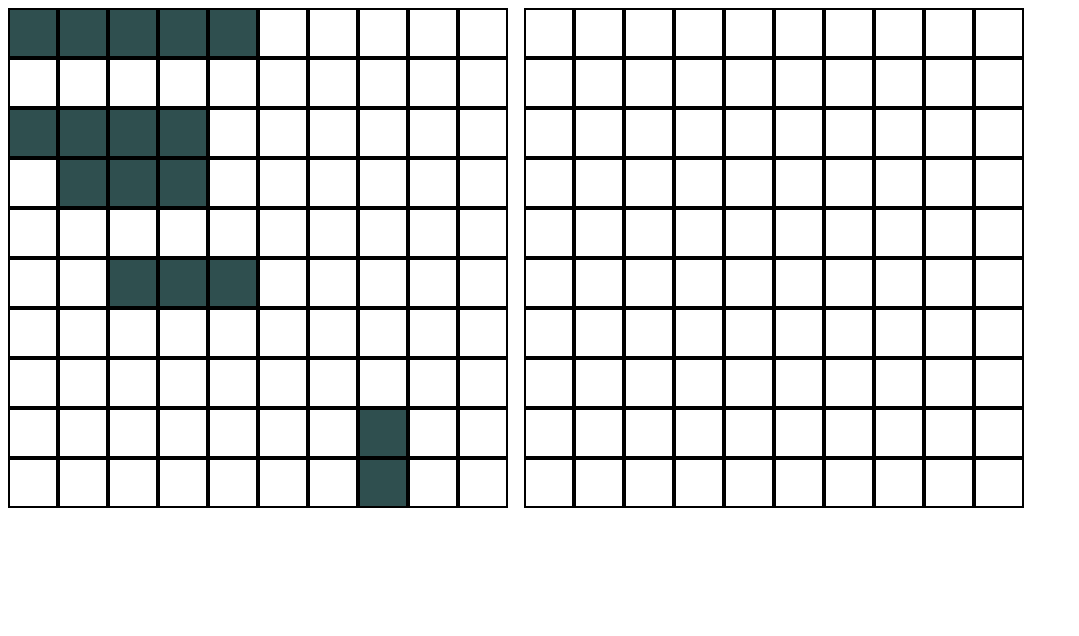
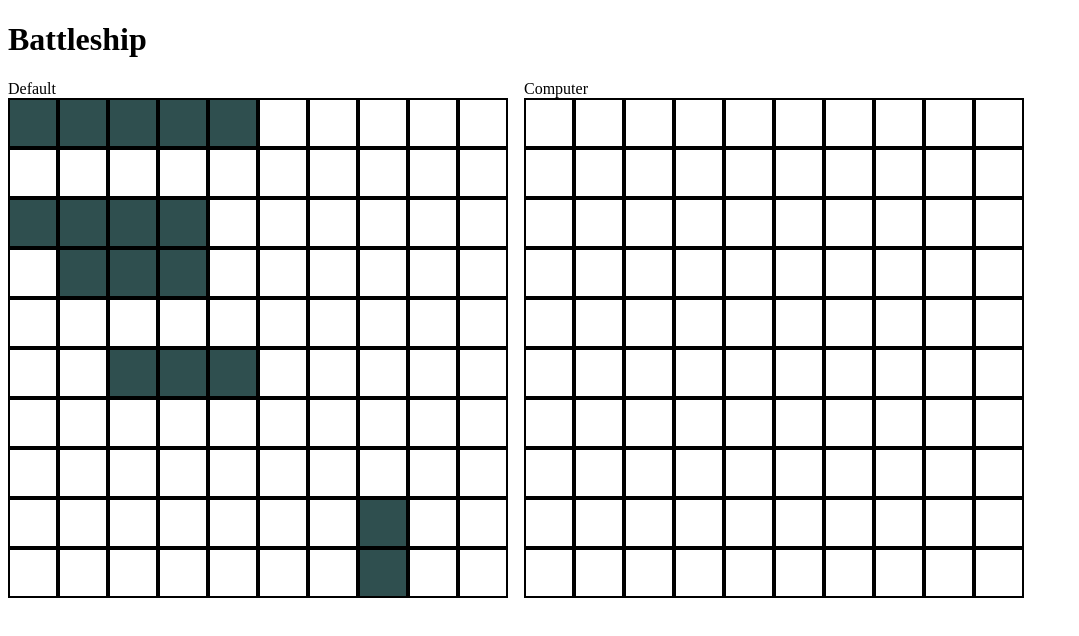
Before and after one commit to drawdlu/battleship, a website built with webpack: page src/template.html in a window 1280 px wide. Shown: the whole page, without its empty margins (0-1079 px from the left). Built offline with nearby package versions, Linux system fonts and the light colour scheme.

Commit message:
feat: Add player names on top of board

```diff
--- a/src/template.html
+++ b/src/template.html
@@ -6,11 +6,26 @@
     <title>Document</title>
   </head>
   <body>
+    <header>
+      <div class="title">
+        <h1>Battleship</h1>
+      </div>
+    </header>
     <main>
       <div class="boards">
-        <div class="player board">
+        <div class="player-container">
+          <div class="player-name">
+
+          </div>
+          <div class="player board">
+          </div>
         </div>
-        <div class="opponent board">
+        <div class="opponent-container">
+          <div class="opponent-name">
+
+          </div>
+          <div class="opponent board">
+          </div>
         </div>
       </div>
     </main>
--- a/src/ui/board.js
+++ b/src/ui/board.js
@@ -13,6 +13,8 @@ export function renderPlayerBoard(player, ownBoard) {
       div.append(cell);
     }
   }
+
+  renderName(player, ownBoard);
 }
 
 function addShipToCell(x, y, cell, board) {
@@ -26,3 +28,19 @@ function getBoardDiv(ownBoard) {
 
   return document.querySelector(divClass);
 }
+
+function renderName(player, ownBoard) {
+  const divClass = getPlayerNameDivClass(ownBoard);
+  const div = document.querySelector(divClass);
+  const name = getPlayerName(player);
+
+  div.textContent = name;
+}
+
+function getPlayerNameDivClass(ownBoard) {
+  return ownBoard ? ".player-name" : ".opponent-name";
+}
+
+function getPlayerName(player) {
+  return player.name ? player.name : "Computer";
+}
```
